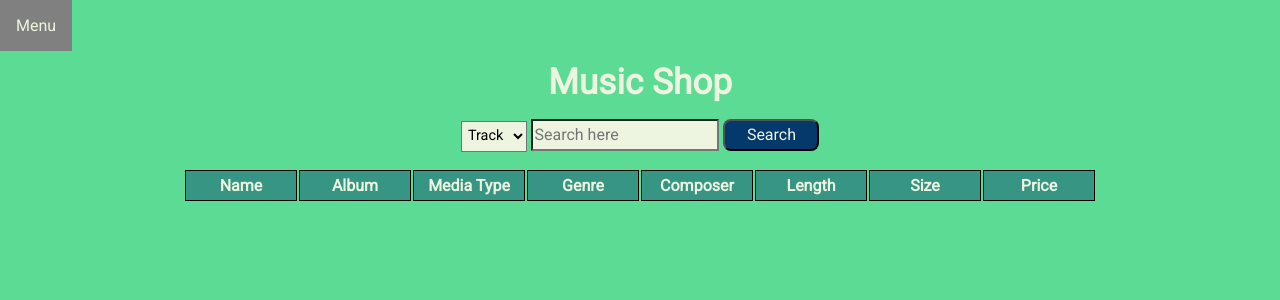
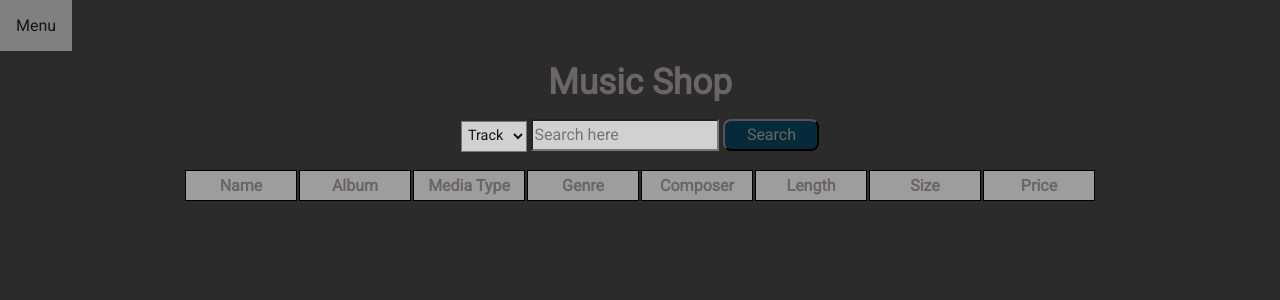
Before and after one commit to oliverlowbob/6.sem_web_dev_eksamen, a PHP site: page /views/frontpage.php in a window 1280 px wide. Shown: the top 300 px of the page. Run offline with PHP 8.4, Linux system fonts and the light colour scheme; the visitor is signed in with stand-in values (Sample User, id 1); data that the repository does not hold is empty.

Commit message:
fix styling

```diff
--- a/css/styles.css
+++ b/css/styles.css
@@ -5,12 +5,13 @@
 }
 
 :root {
-  --main-text-color: #edf5e1;
-  --main-background-color: #5cdb95;
-  --dark-text-color: #05386b;
-  --btn-color: #05386b;
-  --btn-th-color: #379683;
+  --main-text-color: #6b6664;
+  --second-text-color: #161514;
+  --main-background-color: #141414e5;
+  --btn-color: #052b3a;
+  --btn-th-color: #9e9d9d;
 }
+
 
 img {
   width: 70%;
@@ -21,12 +22,6 @@ h1 {
   color: var(--main-text-color);
   padding-top: 0.6rem;
   font-size: 2.2rem;
-}
-
-p,
-h3,
-h2 {
-  color: var(--dark-text-color);
 }
 
 body {
@@ -102,11 +97,16 @@ th {
   color: var(--main-text-color);
 }
 
-#searchQuery,
-#selectMovies,
-#searchOptions {
-  background-color: var(--main-text-color);
+a, p, td, h3, h2, label{
+  color: var(--btn-th-color);
 }
+
+input[type=text], input[type=password], select, textarea {
+  background-color : #d1d1d1;
+  color: var(--second-text-color);
+
+}
+
 
 th,
 td {
@@ -186,19 +186,20 @@ td {
 }
 
 .modal-content {
-  background-color: #8ee4af;
   margin: 15% auto; /* 15% from the top and centered */
   padding: 20px;
   border: 1px solid #888;
   width: 80%; /* Could be more or less, depending on screen size */
 }
 
+/* Delete button */
 img.logoImg {
   display: inline-block;
   width: 1rem;
   height: 1rem;
   padding: 0.1rem;
   cursor: pointer;
+  background-color: var(--btn-th-color);
 }
 
 /* Dropdown content */
@@ -209,7 +210,7 @@ img.logoImg {
   border: none;
   cursor: pointer;
   background-color: var(--btn-th-color);
-  color: var(--main-text-color);
+  color: var(--second-text-color);
 }
 
 /* Dropdown button on hover & focus */
--- a/views/login.php
+++ b/views/login.php
@@ -29,9 +29,9 @@ if (isset($_SESSION['email']))
 <section id="loginSection">
     <form id="loginForm">
         <div class="container">
-            <label for="email"><b>Email</b></label>
+            <label for="email">Email</label>
             <input type="text" placeholder="Enter Email" name="email" required>
-            <label for="password"><b>Password</b></label>
+            <label for="password">Password</label>
             <input type="password" placeholder="Enter Password" name="password" required>
             <button type="submit" id="loginBtn">Login</button>
         </div>
```
Also changed, not shown: views/frontpage.php (+23 -12 lines), images/update.png (deleted).
